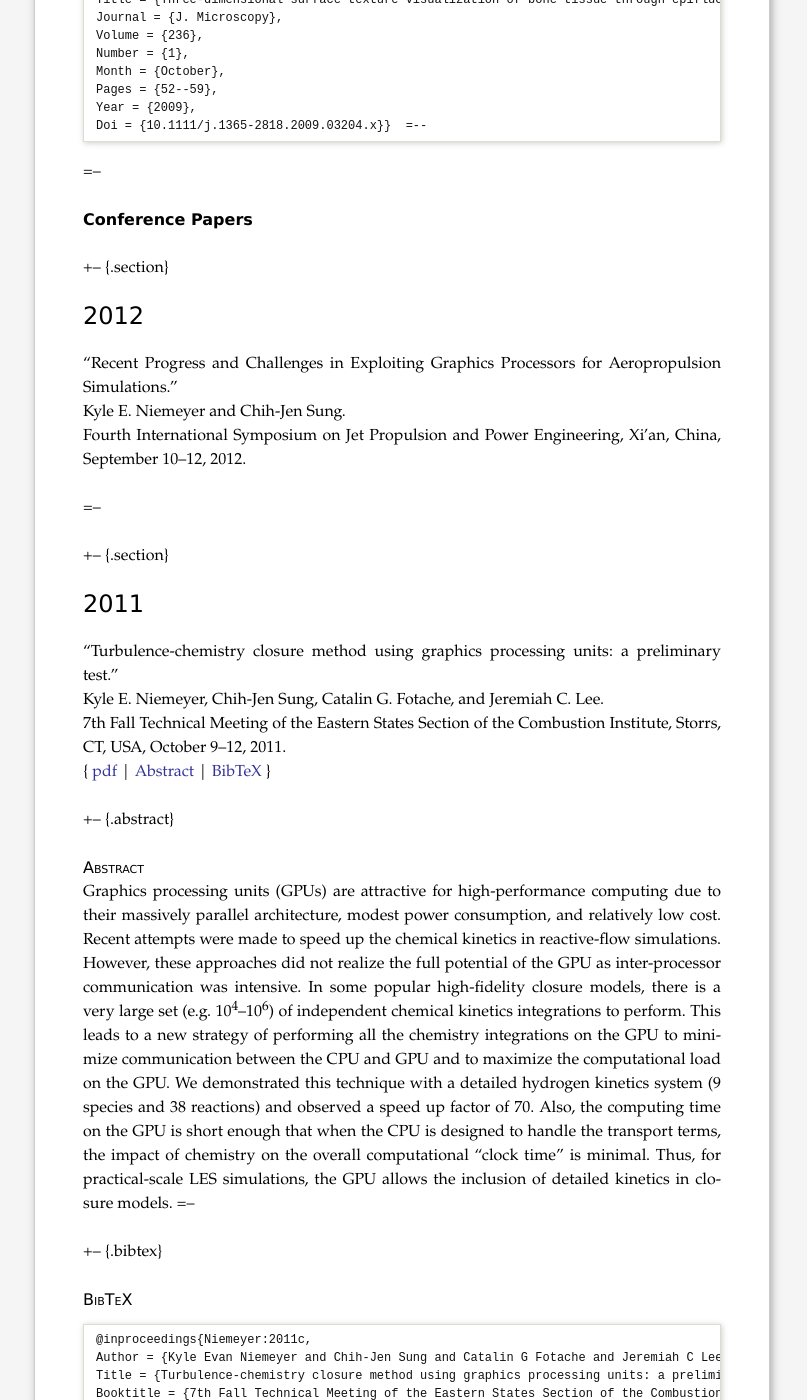
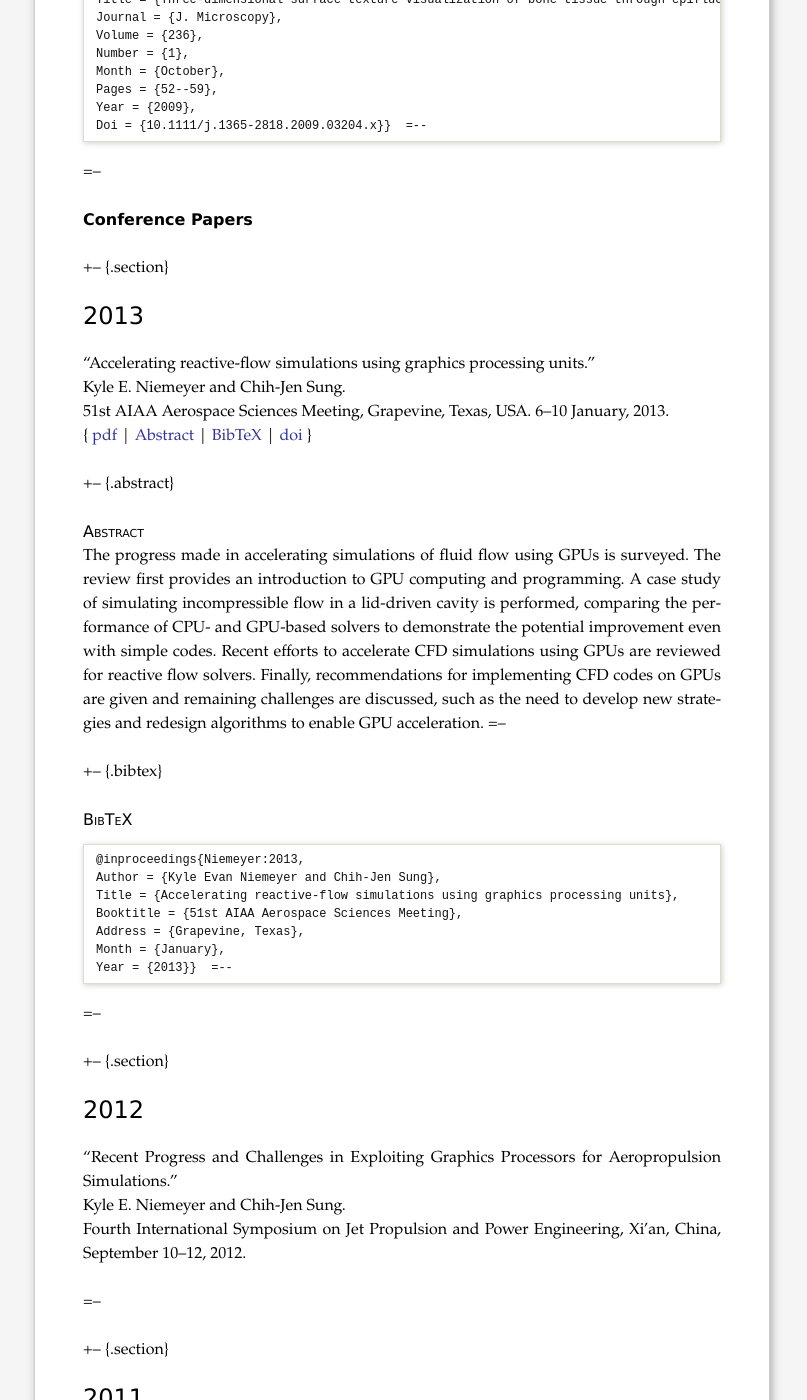
Before and after one commit to kyleniemeyer/kyleniemeyer.com, a Jekyll site: the page built from work/pubs/index.markdown, in a window 1280 px wide and 1400 px high, scrolled down 3699 px. Shown: the whole window, without its empty margins (238-1045 px from the left). Built offline with Jekyll 4.4.1, drawn with Linux system fonts in a browser that asks for light colours; Markdown is read by kramdown in place of the engine named in the settings; some of the changed text lies outside the part shown.

Commit message:
Updated CV and pubs

```diff
--- a/work/pubs/index.markdown
+++ b/work/pubs/index.markdown
@@ -20,7 +20,7 @@ Below are some of the papers I have published. Full information about my papers
 
 “Recent progress and challenges in exploiting graphics processors in computational fluid dynamics.”
 Kyle E. Niemeyer and Chih-Jen Sung.
-Submitted, 2012.
+Under review, 2012.
 { [Abstract]() | [BibTeX]() }
 
  +-- {.abstract}
@@ -32,7 +32,7 @@ Submitted, 2012.
     @unpublished{Niemeyer:2012,
 	Author = {Kyle E Niemeyer and Chih-Jen Sung},
 	Title = {Recent progress and challenges in exploiting graphics processors in computational fluid dynamics},
-	Note = {Submitted},
+	Note = {Under review},
 	Year = {2012}}
  =--
 
@@ -120,6 +120,32 @@ C. R. Slyfield Jr., K. E. Niemeyer, E. V. Tkachenko, R. E. Tomlinson, G. G. Stey
 =--
 
 ## Conference Papers ##
+
++-- {.section}
+# 2013 #
+
+“Accelerating reactive-flow simulations using graphics processing units.”
+Kyle E. Niemeyer and Chih-Jen Sung.
+51st AIAA Aerospace Sciences Meeting, Grapevine, Texas, USA. 6--10 January, 2013.
+\{ [pdf](/files/pubs/Niemeyer-Sung-ASM_2013.pdf) | [Abstract]() | [BibTeX]() | [doi](http://dx.doi.org/10.2514/6.2013-371) \}
+
+ +-- {.abstract}
+### Abstract ###
+The progress made in accelerating simulations of fluid flow using GPUs is surveyed. The review first provides an introduction to GPU computing and programming. A case study of simulating incompressible flow in a lid-driven cavity is performed, comparing the performance of CPU- and GPU-based solvers to demonstrate the potential improvement even with simple codes. Recent efforts to accelerate CFD simulations using GPUs are reviewed for reactive flow solvers. Finally, recommendations for implementing CFD codes on GPUs are given and remaining challenges are discussed, such as the need to develop new strategies and redesign algorithms to enable GPU acceleration.
+ =--
+
+ +-- {.bibtex}
+### BibTeX ###
+    @inproceedings{Niemeyer:2013,
+    Author = {Kyle Evan Niemeyer and Chih-Jen Sung},
+    Title = {Accelerating reactive-flow simulations using graphics processing units},
+    Booktitle = {51st AIAA Aerospace Sciences Meeting},
+    Address = {Grapevine, Texas},
+    Month = {January},
+    Year = {2013}}
+ =--
+
+=--
 
 +-- {.section}
 # 2012 #
```
Also changed, not shown: other parts of work/pubs/index.markdown (+1 -1 lines), work/index.markdown (+5 -3 lines).
